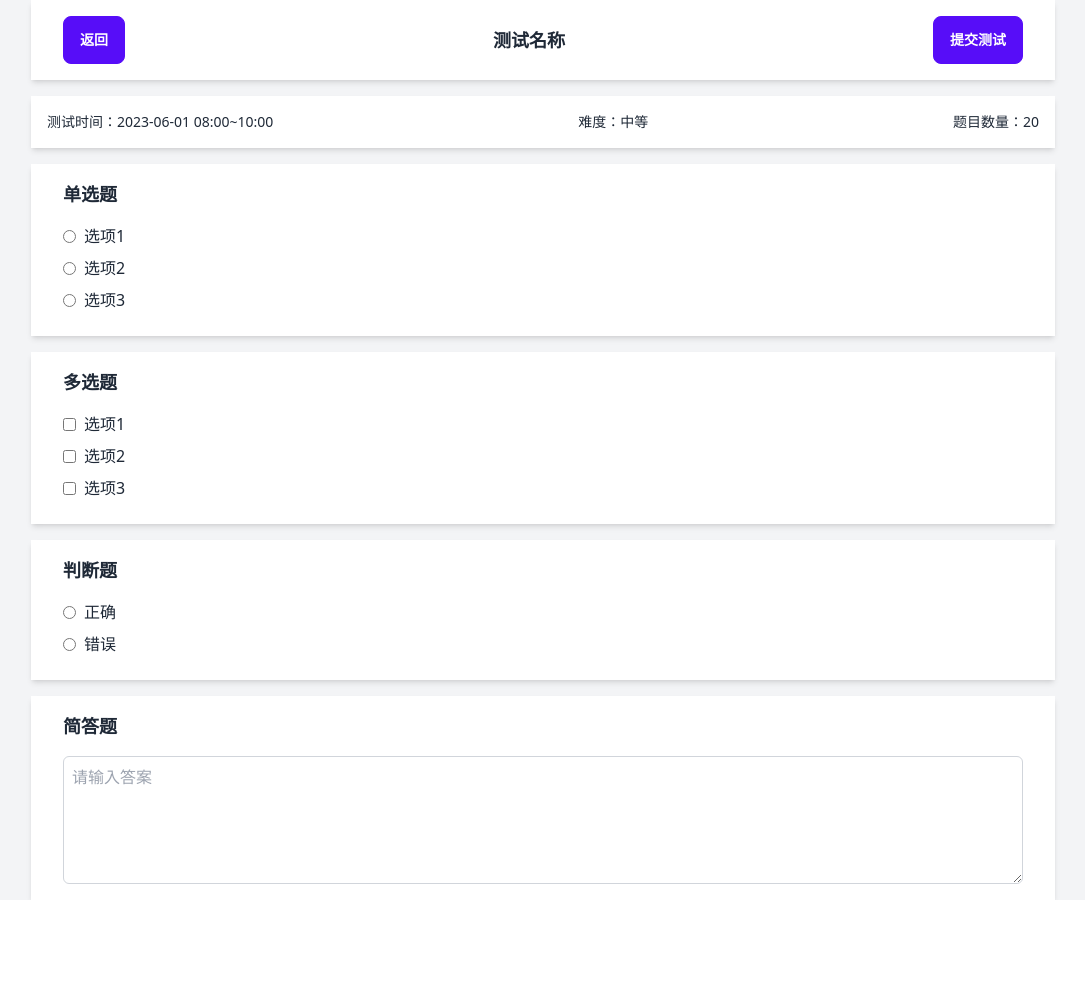
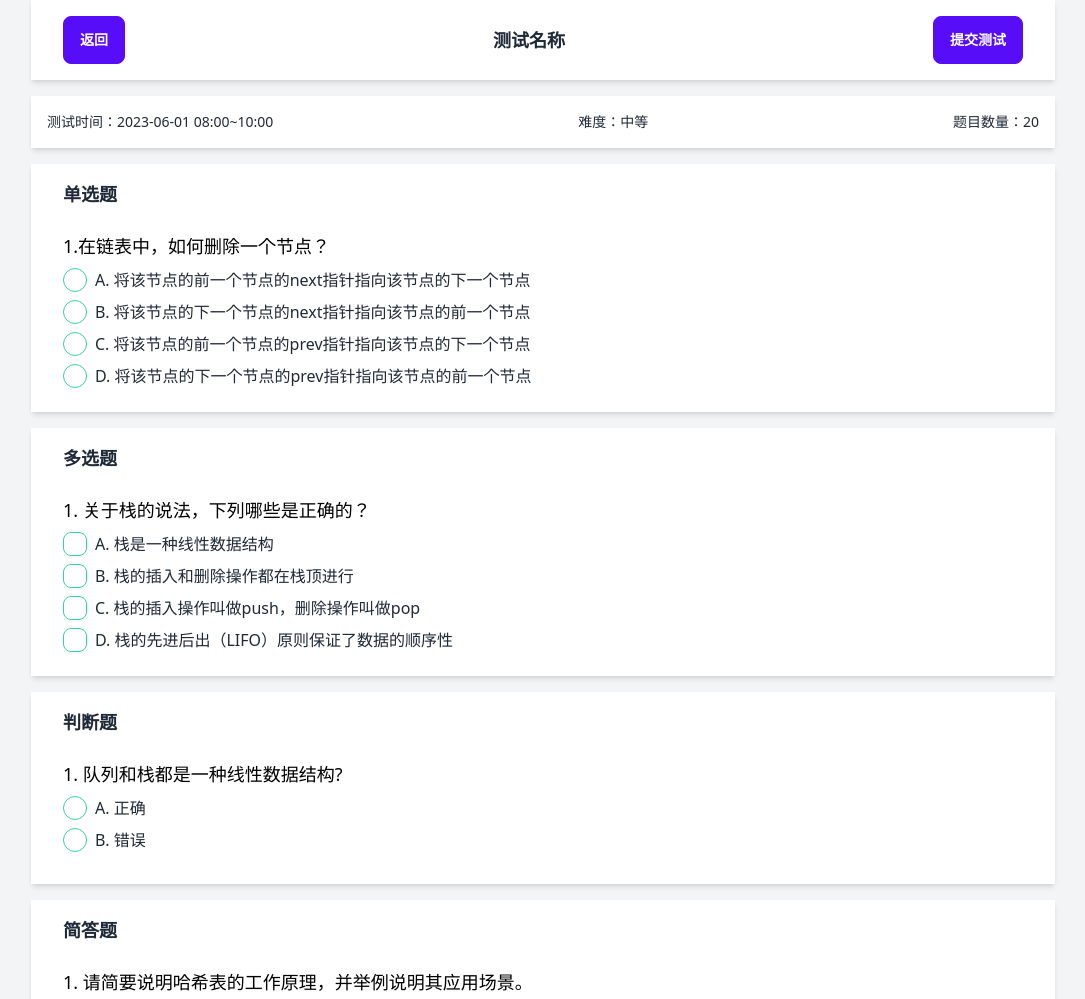
Before and after one commit to ljq0226/testonline, a plain HTML site: page test.html in a window 1280 px wide. Shown: the top 999 px of the page, without its empty margins (97-1182 px from the left). Before the commit the page ends 900 px from the top, so only its background shows below. Drawn offline with nearby package versions, Linux system fonts and the light colour scheme.

Commit message:
增加数据

```diff
--- a/test.html
+++ b/test.html
@@ -34,57 +34,74 @@
     </div>
     <div class="w-full bg-white shadow-md py-4 px-8 flex flex-col items-start mt-4">
       <div class="text-lg font-bold mb-4">单选题</div>
+      <h1 class="text-black text-lg my-2">1.在链表中，如何删除一个节点？ </h1>
       <div class="w-full flex flex-col items-start">
         <div class="w-full flex items-center mb-2">
-          <input type="radio" id="option1" name="question1" value="option1">
-          <label for="option1" class="ml-2">选项1</label>
+          <input type="radio" id="option1" name="question1" value="option1" class="radio radio-success">
+          <label for="option1" class="ml-2">A. 将该节点的前一个节点的next指针指向该节点的下一个节点</label>
         </div>
         <div class="w-full flex items-center mb-2">
-          <input type="radio" id="option2" name="question1" value="option2">
-          <label for="option2" class="ml-2">选项2</label>
+          <input type="radio" id="option2" name="question1" value="option2" class="radio radio-success">
+          <label for="option2" class="ml-2"> B. 将该节点的下一个节点的next指针指向该节点的前一个节点 </label>
         </div>
         <div class="w-full flex items-center mb-2">
-          <input type="radio" id="option3" name="question1" value="option3">
-          <label for="option3" class="ml-2">选项3</label>
+          <input type="radio" id="option3" name="question1" value="option3" class="radio radio-success">
+          <label for="option3" class="ml-2">C. 将该节点的前一个节点的prev指针指向该节点的下一个节点</label>
+        </div>
+        <div class="w-full flex items-center mb-2">
+          <input type="radio" id="option4" name="question1" value="option4" class="radio radio-success">
+          <label for="option4" class="ml-2"> D. 将该节点的下一个节点的prev指针指向该节点的前一个节点</label>
         </div>
       </div>
     </div>
     <div class="w-full bg-white shadow-md py-4 px-8 flex flex-col items-start mt-4">
       <div class="text-lg font-bold mb-4">多选题</div>
+      <h1 class="text-black text-lg my-2">1. 关于栈的说法，下列哪些是正确的？</h1>
       <div class="w-full flex flex-col items-start">
         <div class="w-full flex items-center mb-2">
-          <input type="checkbox" id="option4" name="question2" value="option4">
-          <label for="option4" class="ml-2">选项1</label>
+          <input type="checkbox" id="option7" name="question2" value="option7" class="checkbox checkbox-success">
+          <label for="option7" class="ml-2">A. 栈是一种线性数据结构</label>
         </div>
         <div class="w-full flex items-center mb-2">
-          <input type="checkbox" id="option5" name="question2" value="option5">
-          <label for="option5" class="ml-2">选项2</label>
+          <input type="checkbox" id="option8" name="question2" value="option8" class="checkbox checkbox-success">
+          <label for="option8" class="ml-2">B. 栈的插入和删除操作都在栈顶进行</label>
         </div>
         <div class="w-full flex items-center mb-2">
-          <input type="checkbox" id="option6" name="question2" value="option6">
-          <label for="option6" class="ml-2">选项3</label>
+          <input type="checkbox" id="option9" name="question2" value="option9" class="checkbox checkbox-success">
+          <label for="option9" class="ml-2">C. 栈的插入操作叫做push，删除操作叫做pop</label>
+        </div>
+        <div class="w-full flex items-center mb-2">
+          <input type="checkbox" id="option10" name="question2" value="option10" class="checkbox checkbox-success">
+          <label for="option10" class="ml-2">D. 栈的先进后出（LIFO）原则保证了数据的顺序性</label>
         </div>
       </div>
     </div>
     <div class="w-full bg-white shadow-md py-4 px-8 flex flex-col items-start mt-4">
       <div class="text-lg font-bold mb-4">判断题</div>
+      <h1 class="text-black text-lg my-2">1. 队列和栈都是一种线性数据结构?</h1>
+
       <div class="w-full flex flex-col items-start">
         <div class="w-full flex items-center mb-2">
-          <input type="radio" id="option7" name="question3" value="option7">
-          <label for="option7" class="ml-2">正确</label>
+          <input type="radio" id="option11" name="question3" value="option11"  class="radio radio-success">
+          <label for="option11" class="ml-2">A. 正确</label>
         </div>
         <div class="w-full flex items-center mb-2">
-          <input type="radio" id="option8" name="question3" value="option8">
-          <label for="option8" class="ml-2">错误</label>
+          <input type="radio" id="option12" name="question3" value="option12"  class="radio radio-success">
+          <label for="option12" class="ml-2">B. 错误</label>
+        </div>
+        <div class="w-full flex items-center mb-2">
+          <label for="option13" class="ml-2"></label>
         </div>
       </div>
     </div>
     <div class="w-full bg-white shadow-md py-4 px-8 flex flex-col items-start mt-4">
       <div class="text-lg font-bold mb-4">简答题</div>
+      <h1 class="text-black text-lg my-2">1. 请简要说明哈希表的工作原理，并举例说明其应用场景。</h1>
       <div class="w-full flex flex-col items-start">
-        <textarea class="w-full h-32 border border-gray-300 rounded-md p-2" placeholder="请输入答案"></textarea>
+        <textarea class="w-full h-32 border border-gray-300 rounded-md p-2" placeholder="请按要求回答问题"></textarea>
       </div>
     </div>
+
 
   </div>
   <script>
```
Also changed, not shown: index.html (+6 -13 lines).
